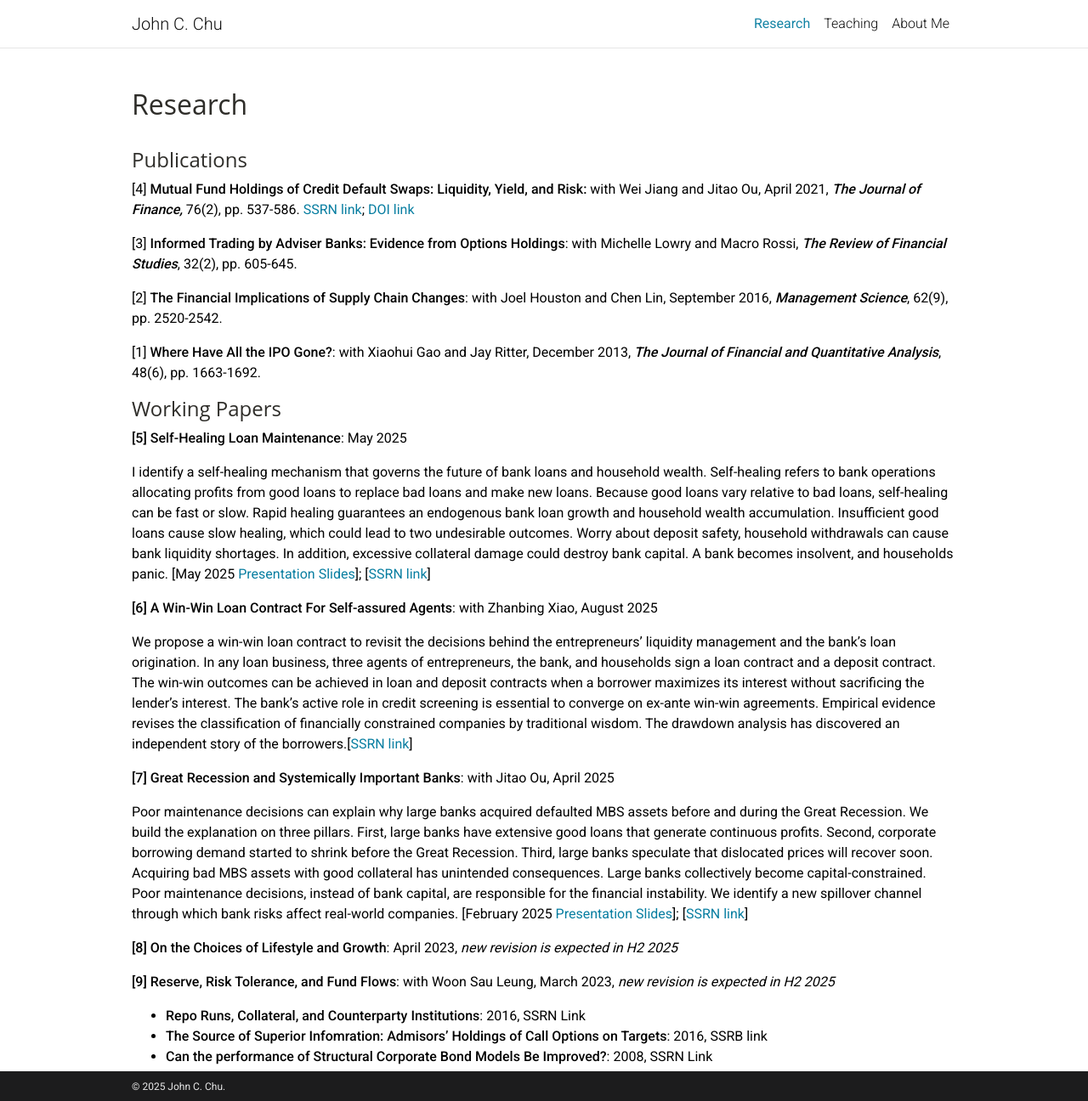
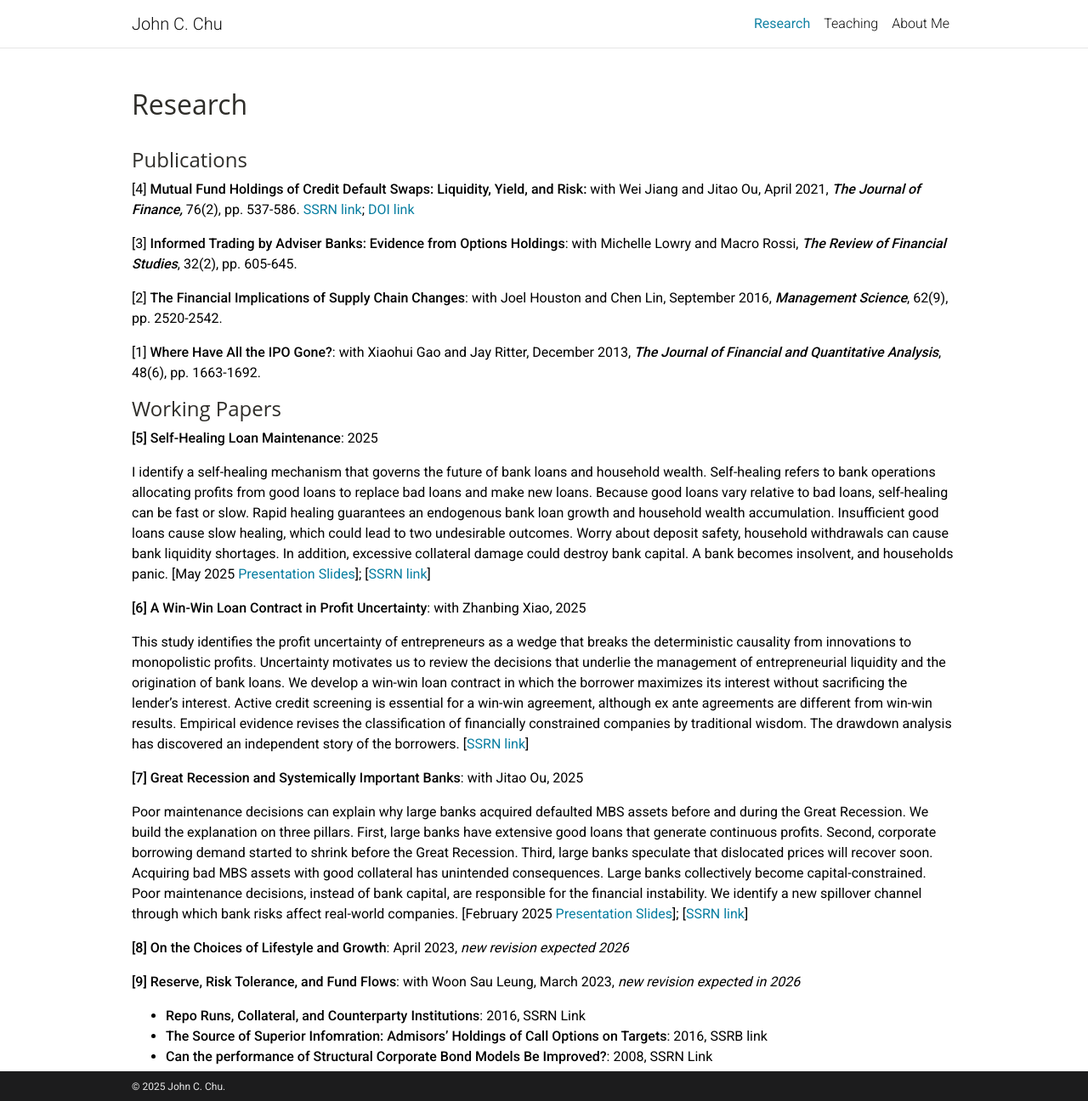
Before and after one commit to johnchu2022/website, a Jekyll site: the page built from _pages/research.md, in a window 1280 px wide and 1296 px high. Shown: the whole window at 85% size. Built offline with Jekyll 4.4.1, drawn with Linux system fonts in a browser that asks for light colours; a style sheet for code colours, icons or effects is not loaded.

Commit message:
Update Pages “research”

```diff
--- a/_pages/research.md
+++ b/_pages/research.md
@@ -17,21 +17,21 @@ nav: true
 
 #### Working Papers
 
-**\[5] Self-Healing Loan Maintenance**: May 2025
+**\[5] Self-Healing Loan Maintenance**: 2025
 
 I identify a self-healing mechanism that governs the future of bank loans and household wealth. Self-healing refers to bank operations allocating profits from good loans to replace bad loans and make new loans. Because good loans vary relative to bad loans, self-healing can be fast or slow. Rapid healing guarantees an endogenous bank loan growth and household wealth accumulation. Insufficient good loans cause slow healing, which could lead to two undesirable outcomes. Worry about deposit safety, household withdrawals can cause bank liquidity shortages. In addition, excessive collateral damage could destroy bank capital. A bank becomes insolvent, and households panic. [May 2025 [Presentation Slides](https://www.dropbox.com/scl/fi/3mfm2k3zaaiazvqgahr3f/Banks_pres.pdf?rlkey=j47jsowynn2mci74cix4e2wdz&dl=0)[](https://www.dropbox.com/scl/fi/3mfm2k3zaaiazvqgahr3f/Banks_pres.pdf?rlkey=j47jsowynn2mci74cix4e2wdz&dl=0)]; [[SSRN link](https://papers.ssrn.com/sol3/papers.cfm?abstract_id=4649359)]
 
-**\[6]** **A Win-Win Loan Contract For Self-assured Agents**: with Zhanbing Xiao, August 2025
+**\[6]** **A Win-Win Loan Contract in Profit Uncertainty**: with Zhanbing Xiao, 2025
 
-We propose a win-win loan contract to revisit the decisions behind the entrepreneurs’ liquidity management and the bank’s loan origination. In any loan business, three agents of entrepreneurs, the bank, and households sign a loan contract and a deposit contract. The win-win outcomes can be achieved in loan and deposit contracts when a borrower maximizes its interest without sacrificing the lender’s interest. The bank’s active role in credit screening is essential to converge on ex-ante win-win agreements. Empirical evidence revises the classification of financially constrained companies by traditional wisdom. The drawdown analysis has discovered an independent story of the borrowers.[[SSRN link](https://papers.ssrn.com/sol3/papers.cfm?abstract_id=4649372)]
+This study identifies the profit uncertainty of entrepreneurs as a wedge that breaks the deterministic causality from innovations to monopolistic profits. Uncertainty motivates us to review the decisions that underlie the management of entrepreneurial liquidity and the origination of bank loans. We develop a win-win loan contract in which the borrower maximizes its interest without sacrificing the lender’s interest. Active credit screening is essential for a win-win agreement, although ex ante agreements are different from win-win results.  Empirical evidence revises the classification of financially constrained companies by traditional wisdom. The drawdown analysis has discovered an independent story of the borrowers. [[SSRN link](https://papers.ssrn.com/sol3/papers.cfm?abstract_id=4649372)]
 
-**\[7]** **Great Recession and Systemically Important Banks**: with Jitao Ou, April 2025
+**\[7]** **Great Recession and Systemically Important Banks**: with Jitao Ou, 2025
 
 Poor maintenance decisions can explain why large banks acquired defaulted MBS assets before and during the Great Recession. We build the explanation on three pillars. First, large banks have extensive good loans that generate continuous profits. Second, corporate borrowing demand started to shrink before the Great Recession. Third, large banks speculate that dislocated prices will recover soon. Acquiring bad MBS assets with good collateral has unintended consequences. Large banks collectively become capital-constrained.   Poor maintenance decisions, instead of bank capital, are responsible for the financial instability. We identify a new spillover channel through which bank risks affect real-world companies. [February 2025 [Presentation Slides](https://www.dropbox.com/scl/fi/3fcksh370x2qew0srsqoe/Bank_JC2_pres.pdf?rlkey=r2v2uf5qfhlh2fmg59nas3ddt&dl=0)[](https://www.dropbox.com/scl/fi/3fcksh370x2qew0srsqoe/Bank_JC2_pres.pdf?rlkey=r2v2uf5qfhlh2fmg59nas3ddt&dl=0)]; [[SSRN link](https://papers.ssrn.com/sol3/papers.cfm?abstract_id=5121111)]
 
-**\[8] O﻿n the Choices of Lifestyle and Growth**: April 2023, *new revision is expected in H2 2025*
+**\[8] O﻿n the Choices of Lifestyle and Growth**: April 2023, *new revision* *expected 2026*
 
-**\[9] R﻿eserve, Risk Tolerance, and Fund Flows**: with Woon Sau Leung, March 2023, *new revision is expected  in H2 2025*
+**\[9] R﻿eserve, Risk Tolerance, and Fund Flows**: with Woon Sau Leung, March 2023, *new revision expected in 2026*
 
 * **R﻿epo Runs, Collateral, and Counterparty Institutions**: 2016, SSRN Link
 * **T﻿he Source of Superior Infomration: Admisors' Holdings of Call Options on Targets**: 2016, SSRB link
```
